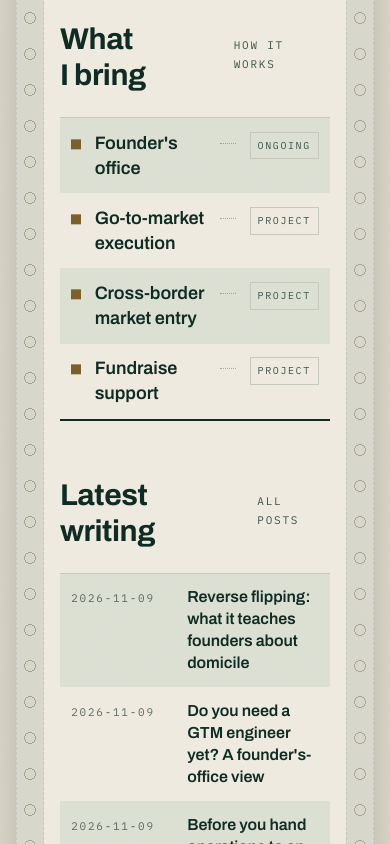
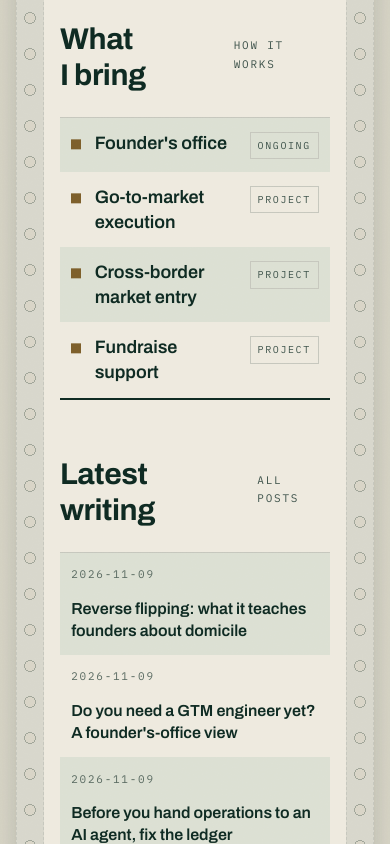
Before and after one commit to kodekave/kodekave.github.io, a Next.js app: page / in a window 390 px wide. Shown: the part 1500-2344 px from the top of the page. Built offline with nearby package versions, Linux system fonts and the light colour scheme.

Commit message:
Register on phones: stack the date over the title and drop the leader dots

```diff
--- a/src/app/(site)/page.tsx
+++ b/src/app/(site)/page.tsx
@@ -277,11 +277,11 @@ export default function HomePage() {
                         <li key={post.slug}>
                           <Link
                             href={`/blog/${post.slug}`}
-                            className="reg-row group"
+                            className="reg-row group flex-wrap sm:flex-nowrap"
                           >
                             <time
                               dateTime={post.published_at}
-                              className="label tabular w-[6.4rem] flex-none text-ink-faint"
+                              className="label tabular w-full flex-none text-ink-faint sm:w-[6.4rem]"
                             >
                               {post.published_at.slice(0, 10)}
                             </time>
--- a/src/app/globals.css
+++ b/src/app/globals.css
@@ -1825,6 +1825,15 @@ noscript .jl-inline,
   padding: 0.8rem 0.7rem;
   border-top: 0;
 }
+@media (max-width: 639px) {
+  /* Narrow: the dotted leader gives its room to the name. */
+  .feed .reg-lead {
+    display: none;
+  }
+  .feed .reg-box + span {
+    flex: 1;
+  }
+}
 .feed .reg-list {
   border-bottom: 2px solid var(--color-ink);
   border-top: 1px solid var(--color-hair);
```
